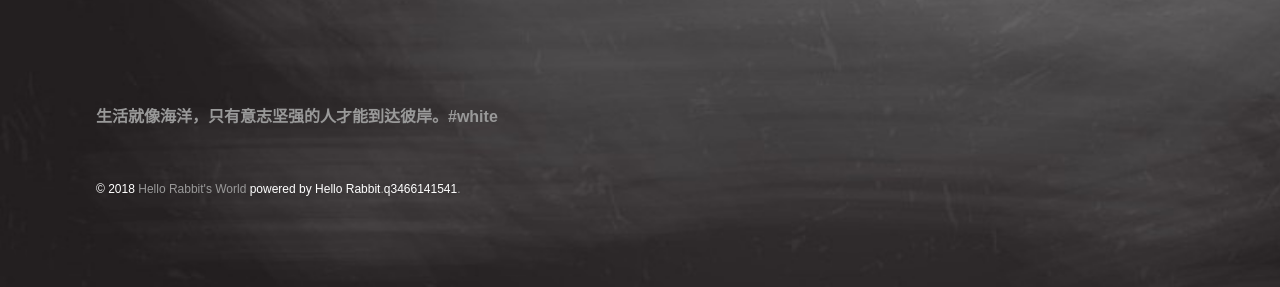
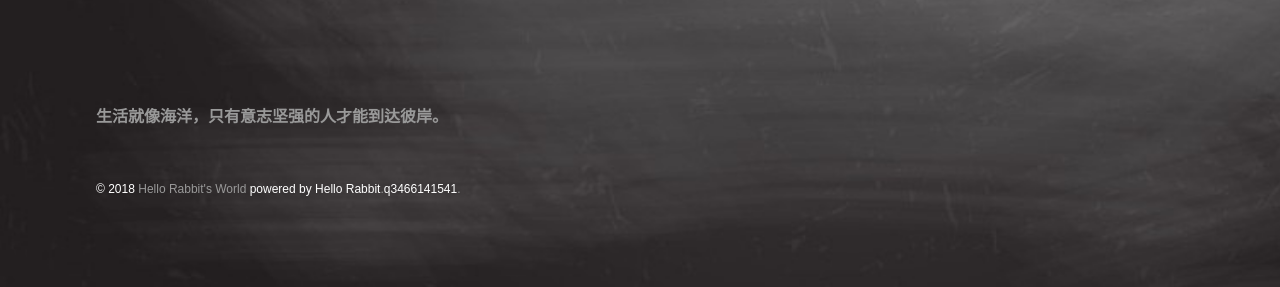
Before and after one commit to q3466141541/q3466141541.github.io, a Jekyll site: the page built from index.md, in a window 1280 px wide. Shown: the part 911-1198 px from the top of the page. Built offline with Jekyll 4.4.1, drawn with Linux system fonts in a browser that asks for light colours.

Commit message:
Update footer.yml

```diff
--- a/_data/footer.yml
+++ b/_data/footer.yml
@@ -1,4 +1,4 @@
 # Footer navigation links
 
-- title: 生活就像海洋，只有意志坚强的人才能到达彼岸。#white
+- title: 生活就像海洋，只有意志坚强的人才能到达彼岸。
   url: https://q3466141541.github.io
```
